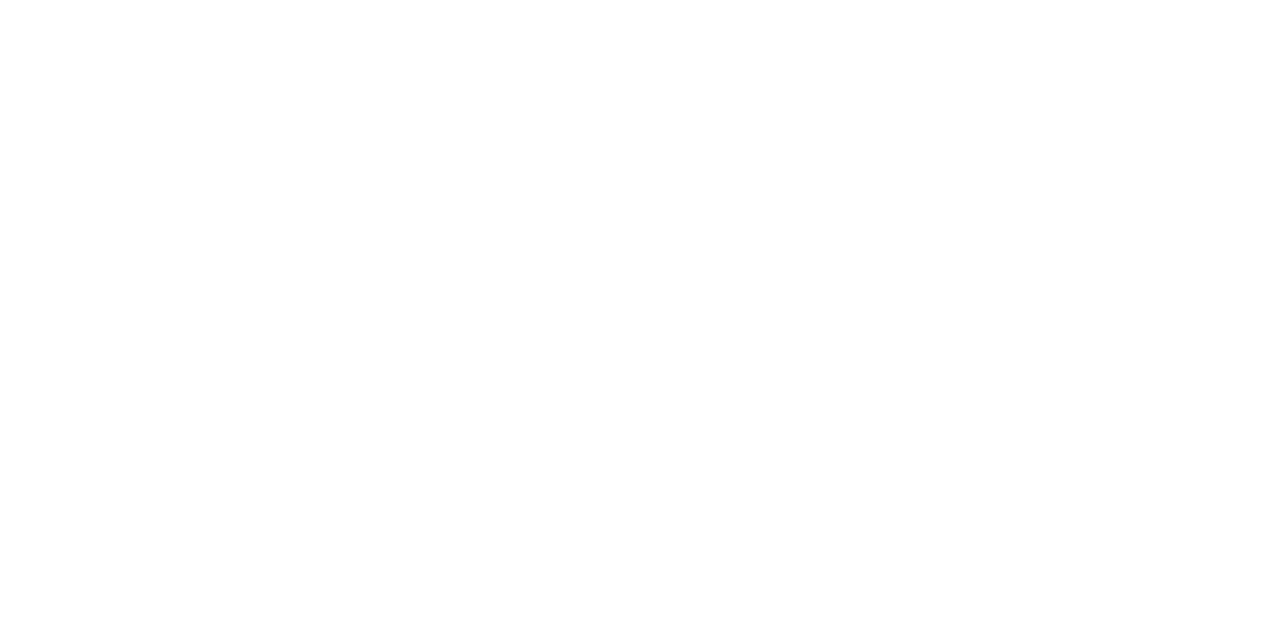
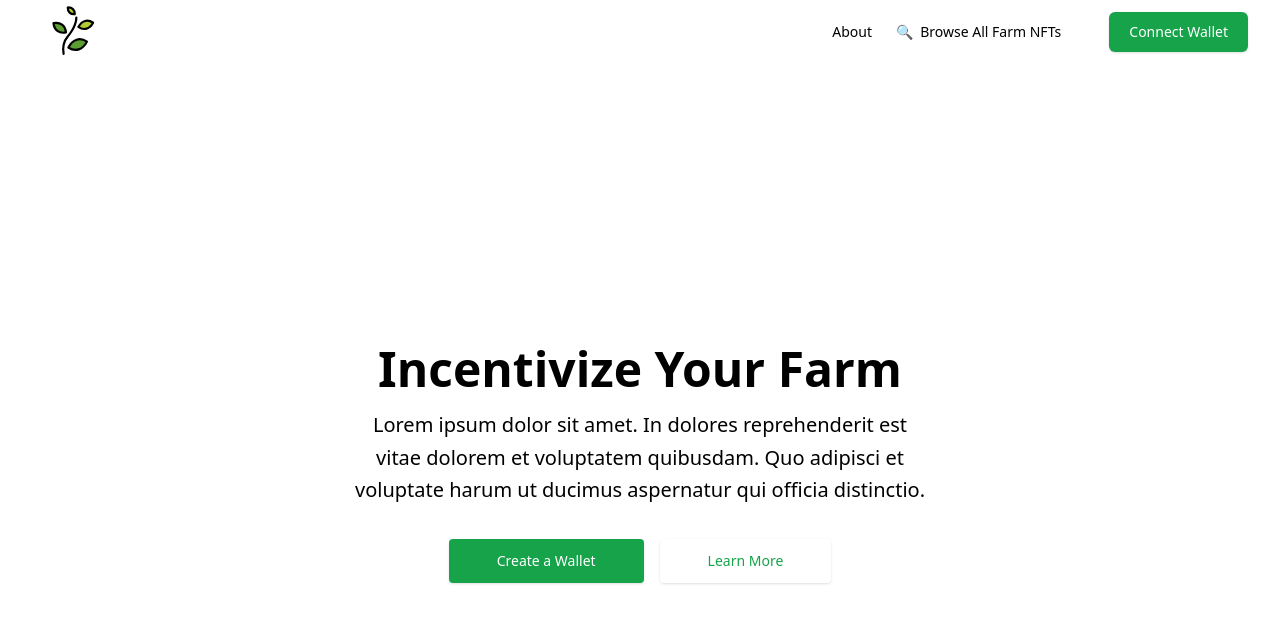
Before and after one commit to KismetKrystle/Plyant, a Next.js app: page / in a window 1280 px wide. Shown: the top 622 px of the page. Built offline with nearby package versions, Linux system fonts and the light colour scheme.

Commit message:
Creates landing page

```diff
--- /dev/null
+++ b/components/Hero.js
@@ -0,0 +1,31 @@
+import Link from 'next/link';
+
+const Hero = () => (
+  <section>
+    <div className="mx-auto max-w-screen-xl px-4 py-32 lg:flex lg:h-screen lg:items-center">
+      <div className="mx-auto max-w-xl text-center">
+        <h1 className="text-3xl font-extrabold sm:text-5xl">
+          Incentivize Your Farm
+        </h1>
+
+        <p className="mt-4 sm:text-xl sm:leading-relaxed">
+          Lorem ipsum dolor sit amet. In dolores reprehenderit est vitae dolorem
+          et voluptatem quibusdam. Quo adipisci et voluptate harum ut ducimus
+          aspernatur qui officia distinctio.
+        </p>
+
+        <div className="mt-8 flex flex-wrap justify-center gap-4">
+          <button className="block w-full rounded bg-green-600 px-12 py-3 text-sm font-medium text-white shadow hover:bg-green-700 focus:outline-none focus:ring active:bg-green-500 sm:w-auto">
+            <Link href="/">Create a Wallet</Link>
+          </button>
+
+          <button className="block w-full rounded px-12 py-3 text-sm font-medium text-green-600 shadow hover:text-green-700 focus:outline-none focus:ring active:text-green-500 sm:w-auto">
+            <Link href="/">Learn More</Link>
+          </button>
+        </div>
+      </div>
+    </div>
+  </section>
+);
+
+export { Hero };
--- /dev/null
+++ b/components/Navbar.js
@@ -0,0 +1,75 @@
+import Image from 'next/image';
+import Link from 'next/link';
+
+const Navbar = () => (
+  <header>
+    <div className="mx-auto max-w-screen-xl px-4 sm:px-6 lg:px-8">
+      <div className="flex h-16 items-center justify-between">
+        <div className="flex-1 md:flex md:items-center md:gap-12">
+          <Link className="block text-green-600" href="/">
+            <a>
+              <Image
+                src="/assets/logo.svg"
+                alt="Herb"
+                width="80%"
+                height="80%"
+              />
+            </a>
+          </Link>
+        </div>
+
+        <div className="md:flex md:items-center md:gap-12">
+          <nav className="hidden md:block" aria-labelledby="header-navigation">
+            <ul className="flex items-center gap-6 text-sm">
+              <li>
+                <Link
+                  className="text-gray-500 transition hover:text-gray-500/75"
+                  href="/"
+                >
+                  About
+                </Link>
+              </li>
+
+              <li>
+                <Link
+                  className="text-gray-500 transition hover:text-gray-500/75"
+                  href="/"
+                >
+                  🔍 &nbsp;Browse All Farm NFTs
+                </Link>
+              </li>
+            </ul>
+          </nav>
+
+          <div className="flex items-center gap-4">
+            <div className="sm:flex sm:gap-4">
+              <button className="rounded-md bg-green-600 px-5 py-2.5 text-sm font-medium text-white shadow">
+                <Link href="/">Connect Wallet</Link>
+              </button>
+            </div>
+
+            <div className="block md:hidden">
+              <button className="rounded bg-gray-100 p-2 text-gray-600 transition hover:text-gray-600/75">
+                <svg
+                  xmlns="http://www.w3.org/2000/svg"
+                  className="h-5 w-5"
+                  fill="none"
+                  viewBox="0 0 24 24"
+                  stroke="currentColor"
+                  strokeWidth="2"
+                >
+                  <path
+                    strokeLinecap="round"
+                    strokeLinejoin="round"
+                    d="M4 6h16M4 12h16M4 18h16"
+                  />
+                </svg>
+              </button>
+            </div>
+          </div>
+        </div>
+      </div>
+    </div>
+  </header>
+);
+export { Navbar };
--- a/pages/index.js
+++ b/pages/index.js
@@ -1,9 +1,10 @@
 import Head from 'next/head';
-import styles from '../styles/Home.module.css';
+import { Hero } from '../components/Hero';
+import { Navbar } from '../components/Navbar';
 
 export default function Home() {
   return (
-    <div className={styles.container}>
+    <div>
       <Head>
         <title>Plyant</title>
         <meta
@@ -12,8 +13,8 @@
         />
         <link rel="icon" href="/favicon.ico" />
       </Head>
-
-      <main className={styles.main}></main>
+      <Navbar />
+      <Hero />
     </div>
   );
 }
```
Also changed, not shown: public/assets/logo.svg (added).
